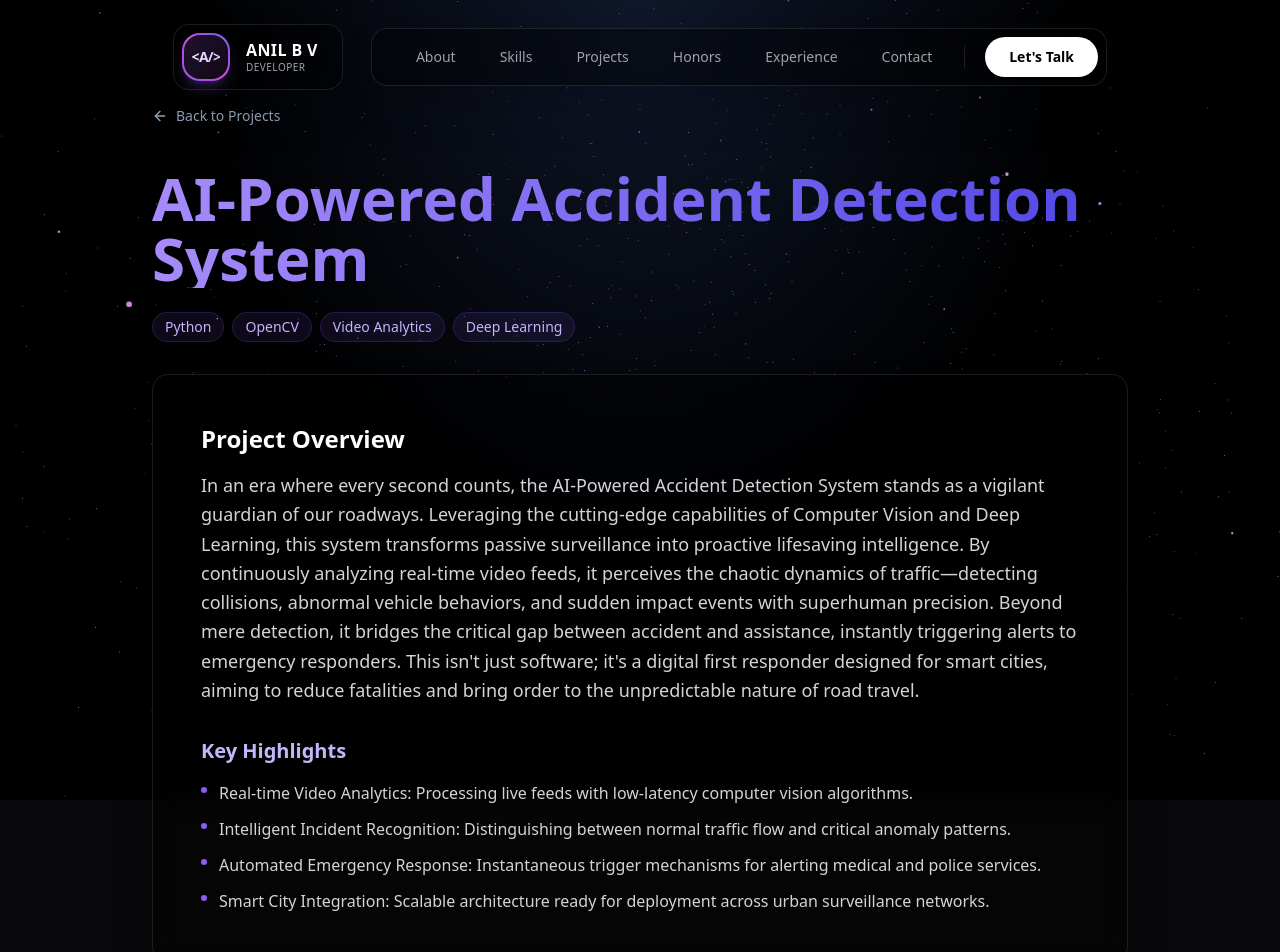
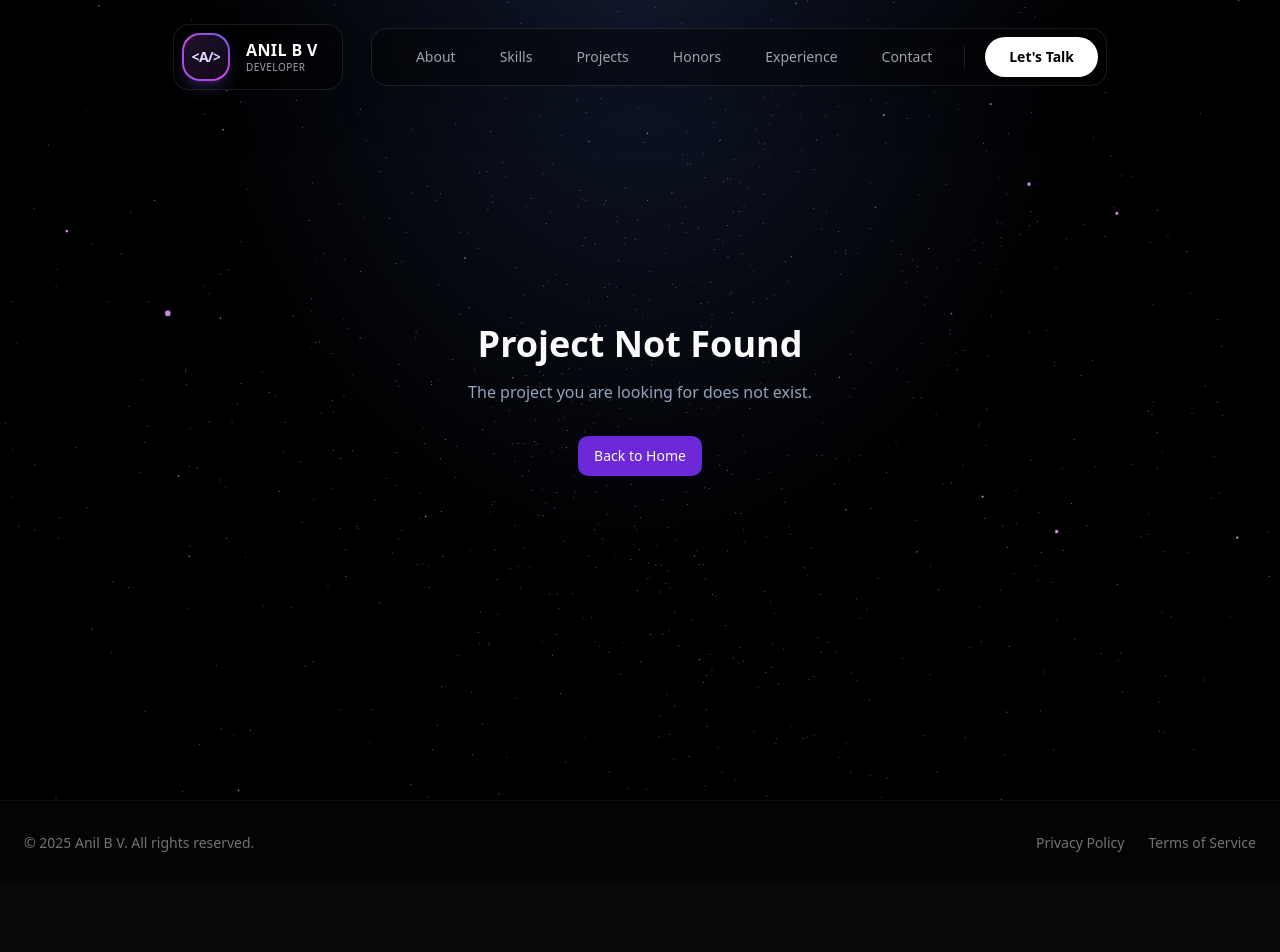
Before and after one commit to AnilGowdaBV/my-portfolio, a React (Vite) app: page /project/accident-detection in a window 1280 px wide. Shown: the top 952 px of the page. After the commit the page ends 885 px from the top, so only its background shows below. Built offline with nearby package versions, Linux system fonts and the light colour scheme.

Commit message:
project changes

```diff
--- a/src/data/projects.ts
+++ b/src/data/projects.ts
@@ -1,20 +1,6 @@
 
 export const projects = [
-    {
-        id: "accident-detection",
-        title: "AI-Powered Accident Detection System",
-        description: "An intelligent computer vision system acting as a digital first responder, detecting road accidents in real-time to save lives.",
-        details: "In an era where every second counts, the AI-Powered Accident Detection System stands as a vigilant guardian of our roadways. Leveraging the cutting-edge capabilities of Computer Vision and Deep Learning, this system transforms passive surveillance into proactive lifesaving intelligence. By continuously analyzing real-time video feeds, it perceives the chaotic dynamics of traffic—detecting collisions, abnormal vehicle behaviors, and sudden impact events with superhuman precision. Beyond mere detection, it bridges the critical gap between accident and assistance, instantly triggering alerts to emergency responders. This isn't just software; it's a digital first responder designed for smart cities, aiming to reduce fatalities and bring order to the unpredictable nature of road travel.",
-        features: [
-            "Real-time Video Analytics: Processing live feeds with low-latency computer vision algorithms.",
-            "Intelligent Incident Recognition: Distinguishing between normal traffic flow and critical anomaly patterns.",
-            "Automated Emergency Response: Instantaneous trigger mechanisms for alerting medical and police services.",
-            "Smart City Integration: Scalable architecture ready for deployment across urban surveillance networks."
-        ],
-        tech: ["Python", "OpenCV", "Video Analytics", "Deep Learning"],
-        link: "https://www.linkedin.com/in/anil-bv-2704a8351",
-        github: "https://www.google.com",
-    },
+
     {
         id: "usb-monitoring",
         title: "Real-Time USB Monitoring System",
```
Also changed, not shown: 1 other file (tests, documents, lock files or other folders).
